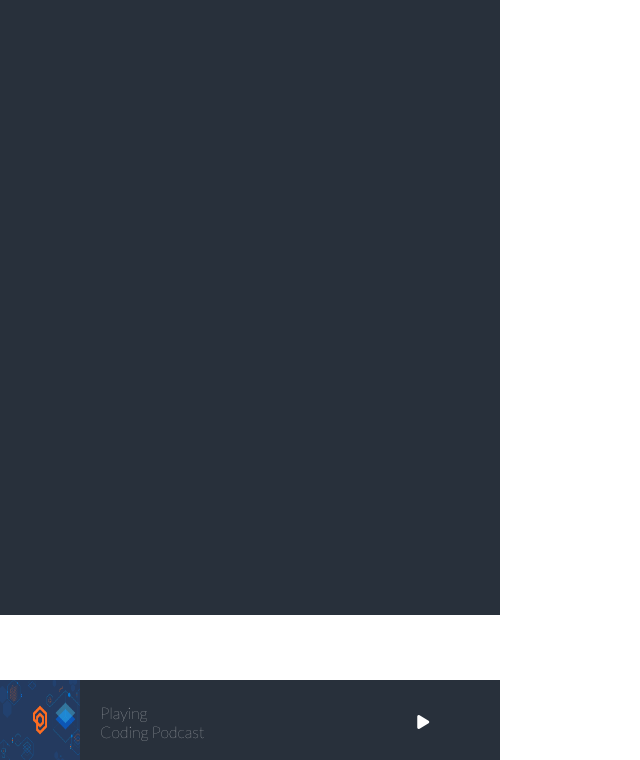
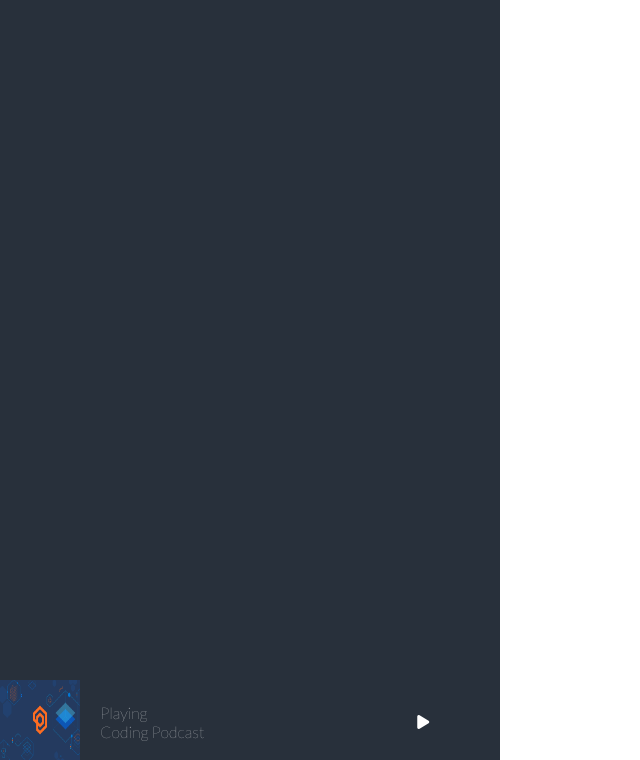
Before and after one commit to cjislegit/PodVana, a PHP site: page /podcast.html in a window 1280 px wide. Shown: the part 40-800 px from the top of the page, without its empty margins (0-640 px from the left). Run offline with PHP 8.4, Linux system fonts and the light colour scheme; some libraries are stand-ins or nearby versions.

Commit message:
Started styling main section of podcasts

```diff
--- a/podcast.html
+++ b/podcast.html
@@ -21,7 +21,7 @@
         </ul>
       </nav>
     </header>
-    <main>
+    <main class="mainPodcast">
       <div class="mainContainer"></div>
     </main>
     <section class="nowPlaying">
--- a/styles.css
+++ b/styles.css
@@ -144,6 +144,15 @@ main p {
 }
 
 /* Podcast  Styles */
+
+/* Header Styles */
 .podcast li {
   padding-bottom: 10px;
 }
+
+/* Main Styles */
+.mainPodcast {
+  height: 86vh;
+  padding-bottom: 0;
+  overflow-y: visible;
+}
```
